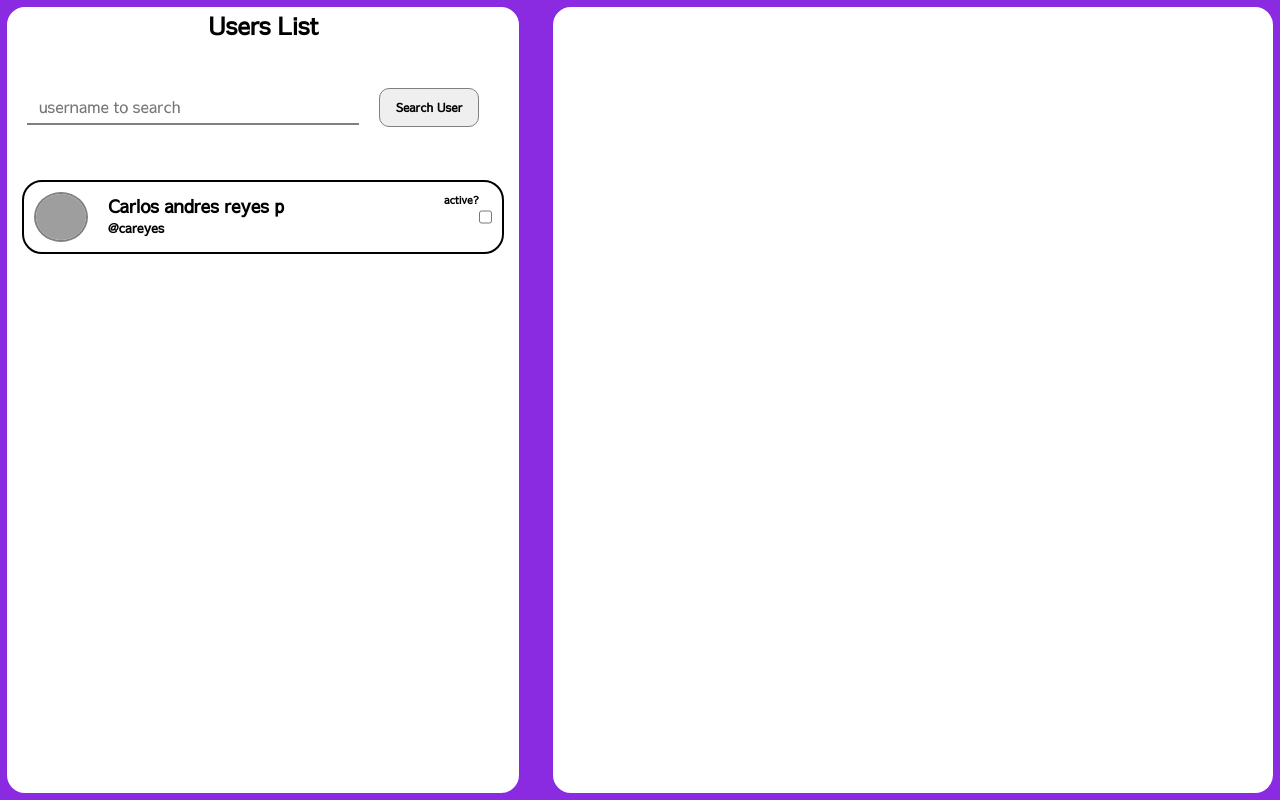
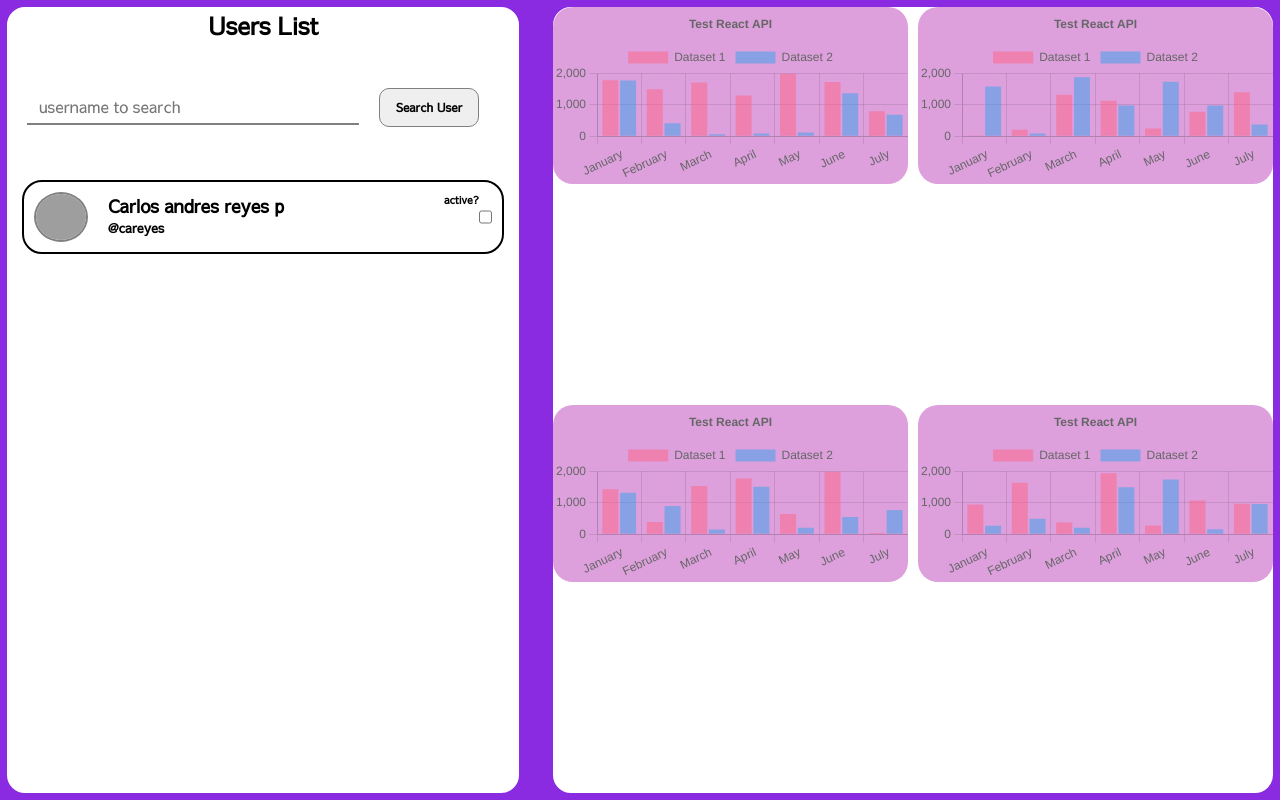
Before and after one commit to carlos398/dashboard, a React (Create React App) app: page /dash in a window 1280 px wide. Built offline with nearby package versions, Linux system fonts and the light colour scheme; grey boxes are pictures that could not be loaded.

Commit message:
creacion de graficas react

```diff
--- a/package.json
+++ b/package.json
@@ -8,6 +8,7 @@
     "@testing-library/react": "^11.2.7",
     "@testing-library/user-event": "^12.8.3",
     "react": "^17.0.2",
+    "react-chartjs-2": "^4.0.0",
     "react-dom": "^17.0.2",
     "react-scripts": "4.0.3",
     "web-vitals": "^1.1.2"
@@ -37,6 +38,8 @@
     ]
   },
   "devDependencies": {
+    "chart.js": "^3.6.1",
+    "faker": "^5.5.3",
     "react-router-dom": "^6.0.2"
   }
 }
--- a/src/components/views/test.js
+++ b/src/components/views/test.js
@@ -1,9 +1,62 @@
 import React from "react";
+// Se necesita desde aca
+import {
+    Chart as ChartJS,
+    CategoryScale,
+    LinearScale,
+    BarElement,
+    Title,
+    Tooltip,
+    Legend,
+  } from 'chart.js';
+  import { Bar } from 'react-chartjs-2';
+  import faker from 'faker';
+  ChartJS.register(
+    CategoryScale,
+    LinearScale,
+    BarElement,
+    Title,
+    Tooltip,
+    Legend
+  );
+//   hasta aca para graficar
 
 export const Test = () =>{
+    // CONFIGURACION DE LA GRAFICA DATA Y VISUAL
+    const labels = ['January', 'February', 'March', 'April', 'May', 'June', 'July'];
+    const data = {
+        labels,
+        datasets: [
+          {
+            label: 'Dataset 1',
+            data: labels.map(() => faker.datatype.number({ min: 0, max: 2000 })),
+            backgroundColor: 'rgba(255, 99, 132, 0.5)',
+          },
+          {
+            label: 'Dataset 2',
+            data: labels.map(() => faker.datatype.number({ min: 0, max: 1900 })),
+            backgroundColor: 'rgba(53, 162, 235, 0.5)',
+          },
+        ],
+      };
+
+    // Configuracion de la tabla
+    const options = {
+        responsive: true,
+        plugins: {
+          legend: {
+            position: 'top',
+          },
+          title: {
+            display: true,
+            text: 'Test React API',
+          },
+        },
+      };
+
     return(
-        <section className="test-container">
-
-        </section>
-    )
+        <div className="test-container" >
+            <Bar data={data} options={options}/>
+        </div>
+    );
 }
```
Also changed, not shown: 1 other file (tests, documents, lock files or other folders).
